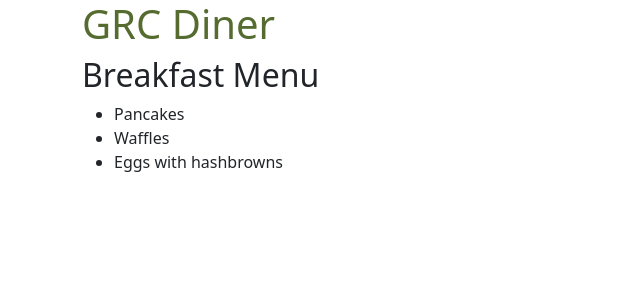
After one commit to Lois-Lanctot/diner, a PHP site: page /views/breakfast-menu.html in a window 1280 px wide. The commit adds this page. Shown: the top 300 px of the page, without its empty margins (0-640 px from the left). Run offline with PHP 8.4, Linux system fonts and the light colour scheme.

Commit message:
added breakfast page

```diff
--- /dev/null
+++ b/views/breakfast-menu.html
@@ -0,0 +1,23 @@
+<!DOCTYPE html>
+<html lang="en">
+<head>
+    <meta charset="UTF-8">
+    <title>Welcome to the GRC Diner</title>
+    <link href="https://cdn.jsdelivr.net/npm/bootstrap@5.3.0-alpha3/dist/css/bootstrap.min.css" rel="stylesheet" crossorigin="anonymous">
+    <link rel="stylesheet" href="styles/diner-styles.css">
+</head>
+<body>
+<div class="container">
+    <h1>GRC Diner</h1>
+    <h2>Breakfast Menu</h2>
+
+    <ul>
+        <li>Pancakes</li>
+        <li>Waffles</li>
+        <li>Eggs with hashbrowns</li>
+
+    </ul>
+</div>
+
+</body>
+</html>
```
Also changed, not shown: index.php (+9 -0 lines), .htaccess (added).
